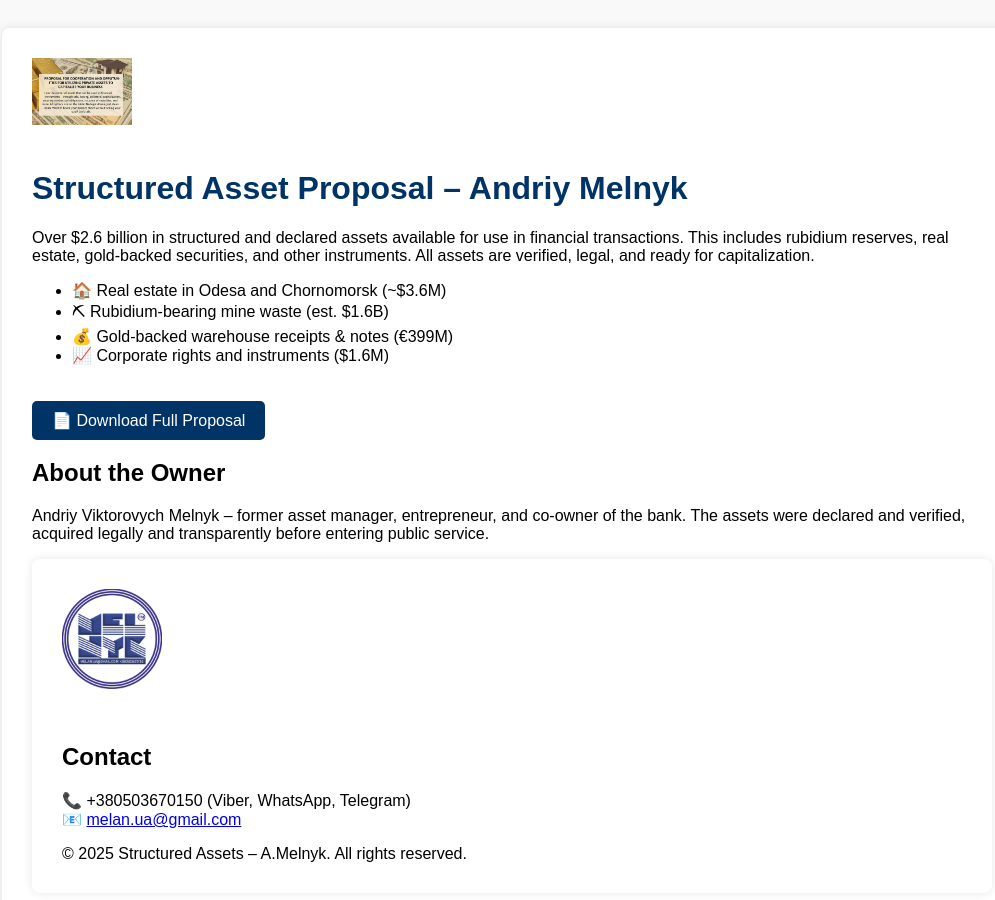
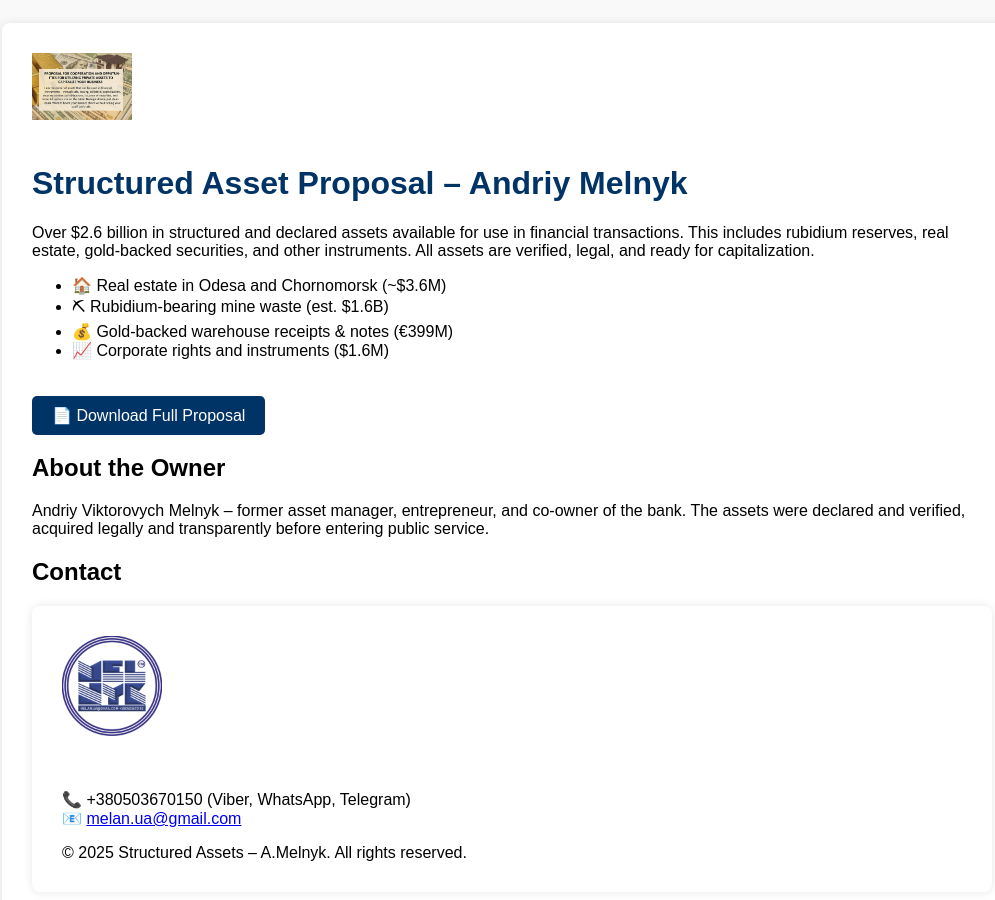
Before and after one commit to melnyk-assets/Assets-A.Melnyk, a plain HTML site: page index.html in a window 1280 px wide. Shown: the whole page, without its empty margins (128-1123 px from the left). Drawn offline with Linux system fonts and the light colour scheme.

Commit message:
Update index.html

```diff
--- a/index.html
+++ b/index.html
@@ -37,8 +37,9 @@
       <h2>About the Owner</h2>
       <p>Andriy Viktorovych Melnyk – former asset manager, entrepreneur, and co-owner of the bank. The assets were declared and verified, acquired legally and transparently before entering public service.</p>
     </div>
+    <h2>Contact</h2>
     <style>
-    body { font-family: Arial, sans-serif; background: #f9f9f9; padding: 20px; }
+    body { font-family: Arial, sans-serif; background: #f9f9f9; padding: 15px; }
     .container { max-width: 960px; margin: auto; background: white; padding: 30px; border-radius: 8px; box-shadow: 0 0 10px rgba(0,0,0,0.1); }
     h1 { color: #003366; }
     .logo { max-width: 100px; margin-bottom: 20px; }
@@ -52,7 +53,6 @@
   <div class="container">
     <img src="logo.jpg" class="logo" alt="Melnyk Logo">
     <div class="section contact">
-      <h2>Contact</h2>
       <p>📞 +380503670150 (Viber, WhatsApp, Telegram)<br>
       📧 <a href="mailto:melan.ua@gmail.com">melan.ua@gmail.com</a></p>
     </div>
```
